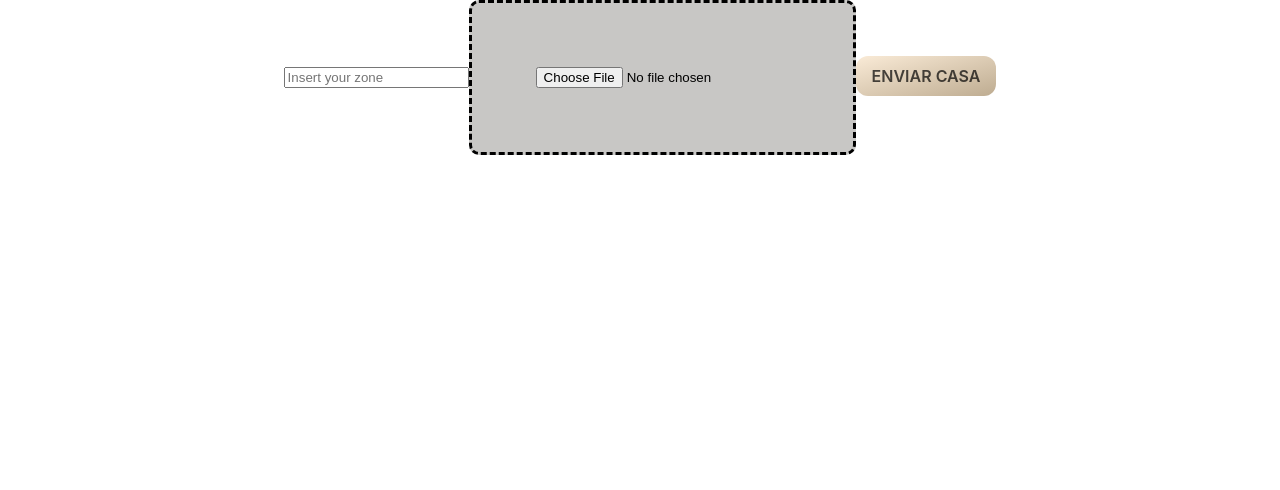
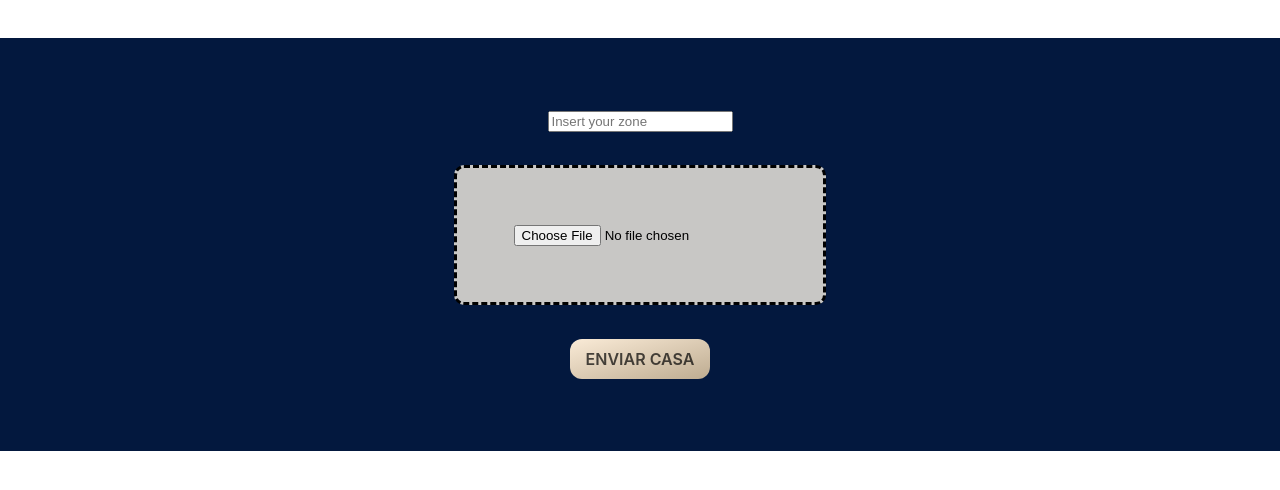
Before and after one commit to mateolamas/HackUDC, a React (Create React App) app in the folder frontend/: page / in a window 1280 px wide. Shown: the top 490 px of the page. Built offline with nearby package versions, Linux system fonts and the light colour scheme.

Commit message:
Embellecimiento de app

```diff
--- a/frontend/src/App.css
+++ b/frontend/src/App.css
@@ -1,5 +1,6 @@
 .App {
   text-align: center;
+  background-color: #03183e;
 }
 
 .App-logo {
--- a/frontend/src/css/houseInfoForm.css
+++ b/frontend/src/css/houseInfoForm.css
@@ -44,8 +44,28 @@
 }
 
 .grafica {
-  border: rgb(135, 128, 49) 1px solid;
+  background-color:aliceblue;
+  border: rgb(253, 253, 253) 1px solid;
   width: 100%;
   max-width: 50%;
   margin: 2%;
+  border-radius: 3%;
 }
+
+.form {
+  display: flex;
+  flex-direction: column;
+  margin: 3%;
+  padding: 3%;
+  align-items: center; /* Centrar verticalmente */
+  justify-content: center; /* Centrar horizontalmente */
+}
+
+.zone {
+  margin: 3%;
+}
+
+.sendButton {
+
+  margin: 3%;
+}
```
